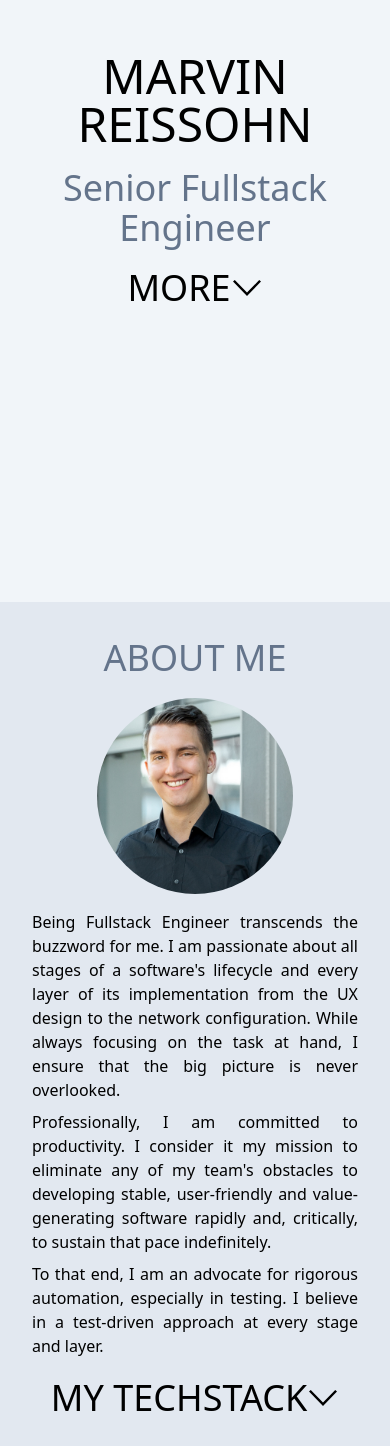
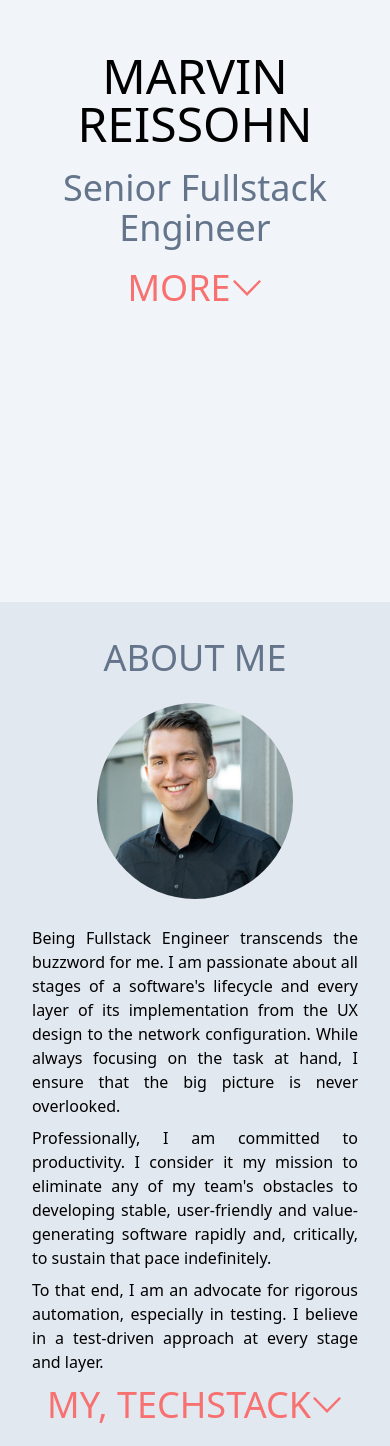
Before and after one commit to MarvinWank/personal-website, an Eleventy site: page index.html in a window 390 px wide. Shown: the part 242-1688 px from the top of the page. Built offline with nearby package versions, Linux system fonts and the light colour scheme; Eleventy itself is replaced by a stand-in of ours; files that its build step writes are made by us from their sources.

Commit message:
perfects layout

```diff
--- a/_includes/about.njk
+++ b/_includes/about.njk
@@ -1,15 +1,15 @@
 <div class="h-full lg:h-3/5 bg-slate-200">
-    <div class="py-4 lg:py-20 px-8 md:px-12 lg:px-28 md:text-left h-full">
+    <div class="flex flex-col py-4 lg:py-12 xl:py-20 px-8 lg:px-12 xl:px-28 md:text-left h-full">
         <h3 id="about"
-            class="text-slate-500 text-4xl md:text-4xl lg:text-5xl mt-5 md:mt-0 uppercase text-center lg:text-left">
+            class="text-slate-500 text-4xl md:text-5xl mt-5 md:mt-0 uppercase text-center lg:text-left">
             About me</h3>
-        <div class="lg:flex lg:mt-10">
+        <div class="flex flex-col justify-around h-full lg:h-auto lg:flex-row lg:mt-10 lg:gap-8">
 
             <div class="mt-5 lg:mt-0 flex">
-                <img class="rounded-full mx-auto lg:mx-0 w-3/5 lg:w-3/5" src="{{ '/img/me.png' | url }}"></img>
+                <img class="rounded-full mx-auto lg:mx-0 w-3/5 lg:w-auto lg:h-full xl:w-3/5" src="{{ '/img/me.png' | url }}"></img>
             </div>
 
-            <div class="mt-4">
+            <div class="mt-4 lg:mt-0">
                 <p class="text-justify">
                     Being Fullstack Engineer transcends the buzzword for me. I am passionate about all stages of a
                     software's
@@ -27,12 +27,13 @@
                     at every stage and layer.
                 </p>
 
-                <div class="mt-5 text-center">
-                    <a href="#tech" class="uppercase justify-center text-center text-4xl md:text-4xl lg:text-5xl flex">
-                        My Techstack
-                        <object class="w-8 cursor-pointer" data="{{ '/img/down-arrow.svg' | url }}"></object>
-                    </a>
+                <div class="hidden lg:block xl:hidden mt-12 text-center">
+                    {% link "tech", "My Techstack" %}
                 </div>
+            </div>
+
+            <div class="lg:hidden text-center">
+                {% link "tech", "My Techstack" %}
             </div>
         </div>
     </div>
--- a/_includes/components/link.njk
+++ b/_includes/components/link.njk
@@ -1,8 +1,12 @@
-{% macro link(href,text) %}
+<a href="#{{href}}" class="uppercase justify-center text-center text-4xl md:text-4xl lg:text-5xl flex text-red-400">
+    {{text}}
 
-    <a href="#{{href}}" class="uppercase justify-center text-center text-4xl md:text-4xl lg:text-5xl flex">
-        {{text}}
-        <object class="w-8 cursor-pointer" data="{{ '/img/down-arrow.svg' | url }}"/>
-    </a>
+    <div class="w-8 flex ">
+        <svg viewBox="0 0 1024 1024" class="fill-red-400" version="1.1"
+             xmlns="http://www.w3.org/2000/svg">
+            <path d="M903.232 256l56.768 50.432L512 768 64 306.432 120.768 256 512 659.072z"/>
+        </svg>
+    </div>
 
-{% endmacro %}
+
+</a>
--- a/_includes/heading.njk
+++ b/_includes/heading.njk
@@ -6,10 +6,7 @@
             <h3 class="text-slate-500 text-4xl md:text-4xl lg:text-5xl mt-5 md:mt-0">Senior Fullstack Engineer</h3>
 
             <div class="mt-5 lg:hidden">
-                <a href="#about" class="uppercase justify-center text-center text-4xl md:text-4xl lg:text-5xl flex">
-                    More
-                    <object class="w-8 cursor-pointer" data="{{ '/img/down-arrow.svg' | url }}"></object>
-                </a>
+                {% link "about", "More" %}
             </div>
         </div>
     </div>
--- a/eleventy.config.js
+++ b/eleventy.config.js
@@ -1,9 +1,20 @@
+const fs = require("fs");
+const path = require("path");
+const nunjucks = require("nunjucks");
+
 module.exports = function (eleventyConfig) {
     // Output directory: _site
 
     // Copy `img/` to `_site/img`
     eleventyConfig.addPassthroughCopy("assets");
     eleventyConfig.addPassthroughCopy("img");
+
+    eleventyConfig.addShortcode("link", (href, text) => {
+        const templatePath = path.join(__dirname, "_includes", "components", "link.njk");
+        const template = fs.readFileSync(templatePath, "utf-8");
+
+        return nunjucks.renderString(template, { href, text });
+    });
 
     // // Copy `css/fonts/` to `_site/css/fonts`
     // // Keeps the same directory structure.
```
